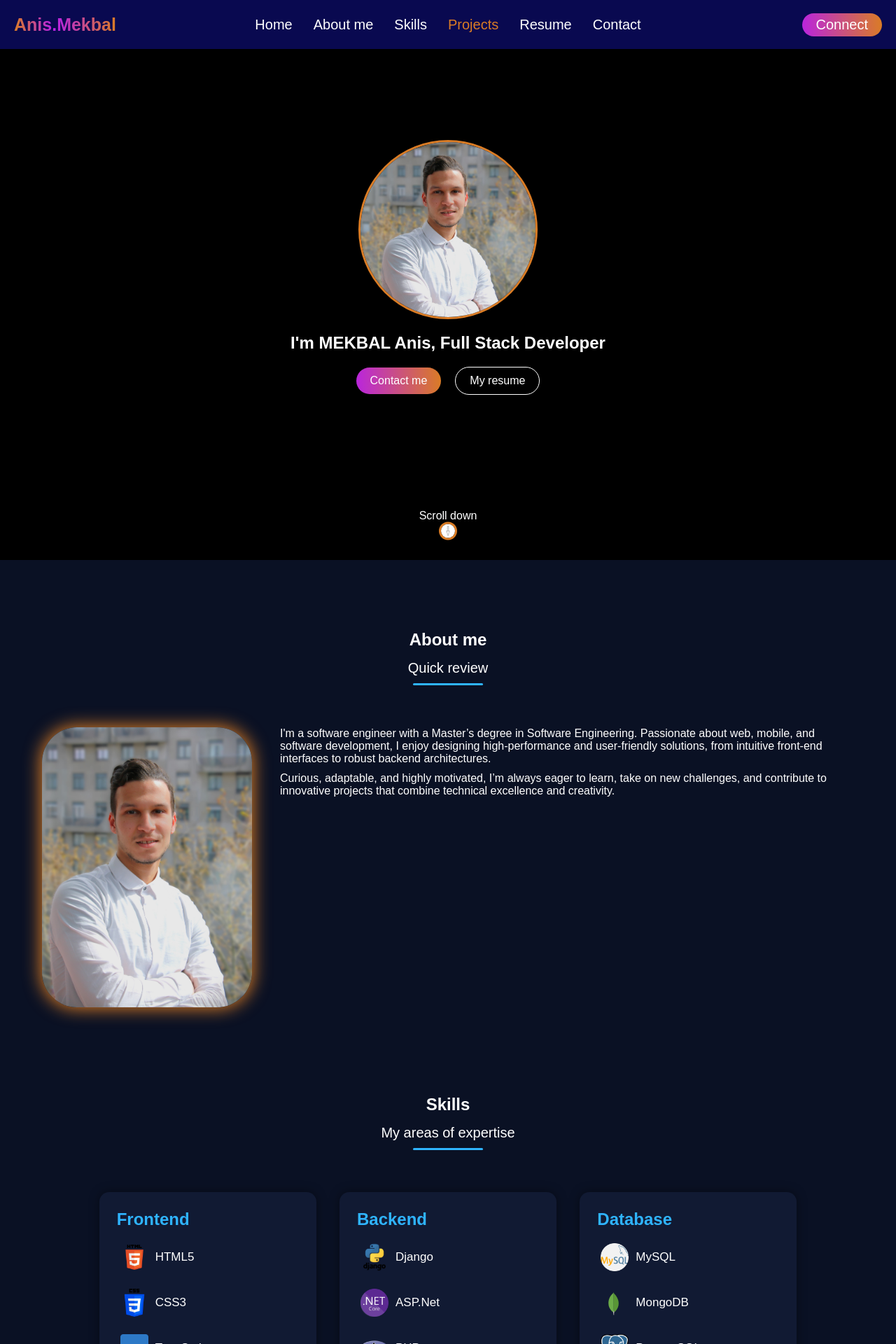
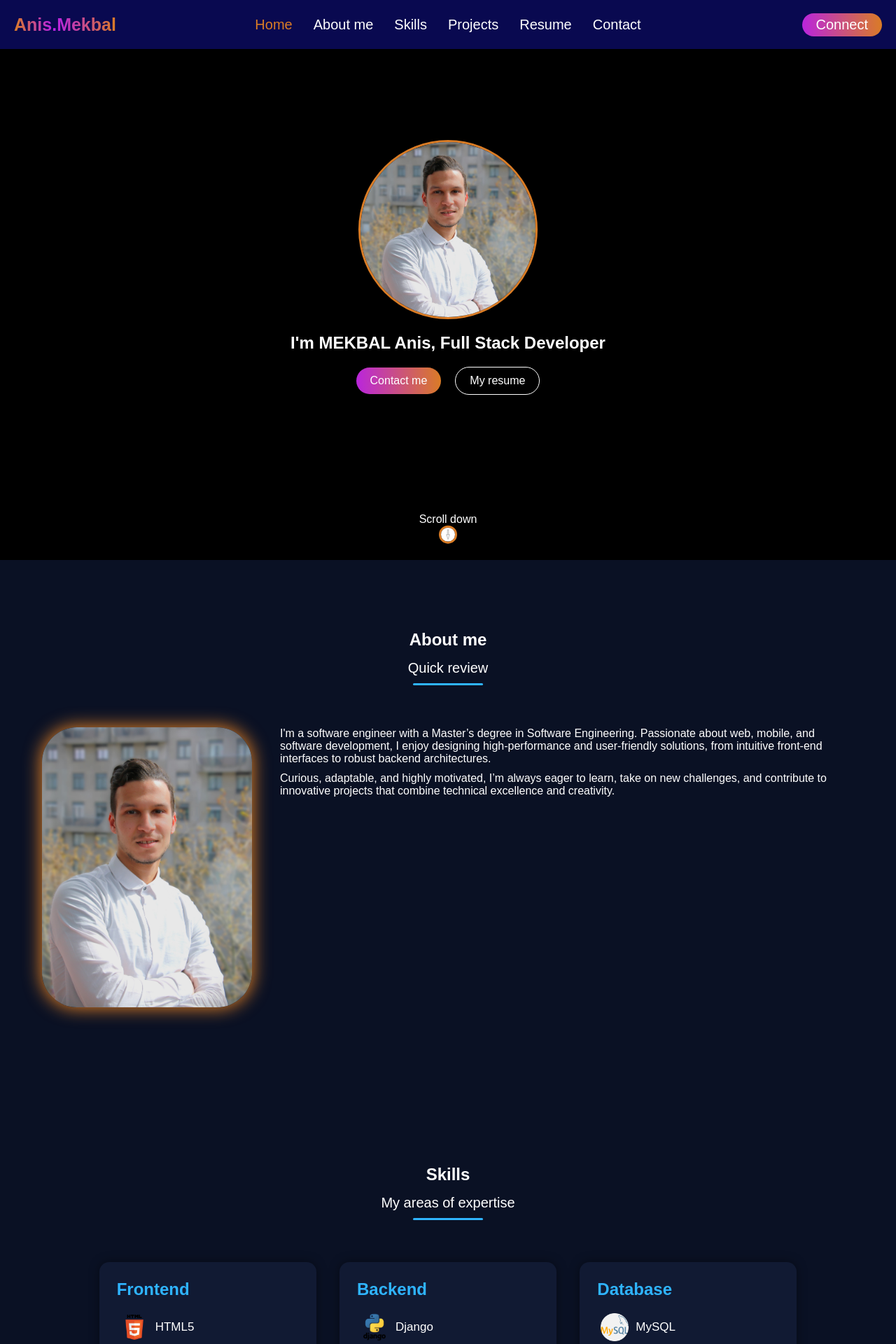
Before and after one commit to anismkb/Portfolio-MEKBAL-Anis, a React (Vite) app: page / in a window 1280 px wide. Shown: the top 1920 px of the page at 70% size. Built offline with nearby package versions, Linux system fonts and the light colour scheme.

Commit message:
fix navbar

```diff
--- a/src/App.jsx
+++ b/src/App.jsx
@@ -14,25 +14,27 @@ function App() {
 
   const scrollToSection = (id) => {
     setActive(id);
-    document.getElementById(id).scrollIntoView({ behavior: "smooth" });
+    document.getElementById(id).scrollIntoView({ behavior: "smooth", block: "start"});
   };
 
   useEffect(() => {
     const handleScroll = () => {
       const sections = ["home", "about", "skills", "projects", "resume", "contact"];
+
+      const offset = 300; // Par exemple 100 pixels
+
       let current = "home";
 
       for (let id of sections) {
         const section = document.getElementById(id);
         if (section) {
           const rect = section.getBoundingClientRect();
-          if (rect.top <= window.innerHeight / 2 && rect.bottom >= window.innerHeight / 2) {
+
+          if (rect.top <= offset) {
             current = id;
-            break;
           }
         }
       }
-
       setActive(current);
     };
 
@@ -50,7 +52,7 @@ function App() {
       <section id="projects"><Project /></section>
       <section id="resume"><Resume /></section>
       <section id="contact"><Contact /></section>
-      <section id="contact"><Footer /></section>
+      <section id="footer"><Footer /></section>
     </>
   );
 }
--- a/src/Components/Contact/contact.css
+++ b/src/Components/Contact/contact.css
@@ -2,6 +2,7 @@
 .contact{
     padding-bottom: 30px;
 }
+
 .Formcontainer{
     display: grid;
     grid-template-columns: repeat(auto-fit, minmax(300px, 1fr));
--- a/src/Components/Project/Project.css
+++ b/src/Components/Project/Project.css
@@ -4,7 +4,7 @@
   display: flex;
   flex-direction: column;
   align-items: center;
-  margin-top: 100px;
+  padding-top: 100px;
 }
 
 .subtitle {
--- a/src/Components/Skills/Skills.css
+++ b/src/Components/Skills/Skills.css
@@ -1,6 +1,6 @@
 
 body {
-  background: #0a1124;
+  background-color: #0a1124;
   color: white;
   font-family: Arial;
 }
--- a/src/Components/Skills/Skills.jsx
+++ b/src/Components/Skills/Skills.jsx
@@ -30,7 +30,7 @@ import junit from "../../assets/junit__.png";
 export default function App() {
   return (
     <div className="skills">
-      <div className="title-section">
+      <div className="title">
         <h1> Skills </h1>
         <p className="subtitle"> My areas of expertise </p>
         <hr className="blue-line" />
--- a/src/index.css
+++ b/src/index.css
@@ -9,3 +9,7 @@ body{
   color: white;
   font-family: 'outfit';
 }
+
+section {
+  scroll-margin-top: 30px;
+}
```
